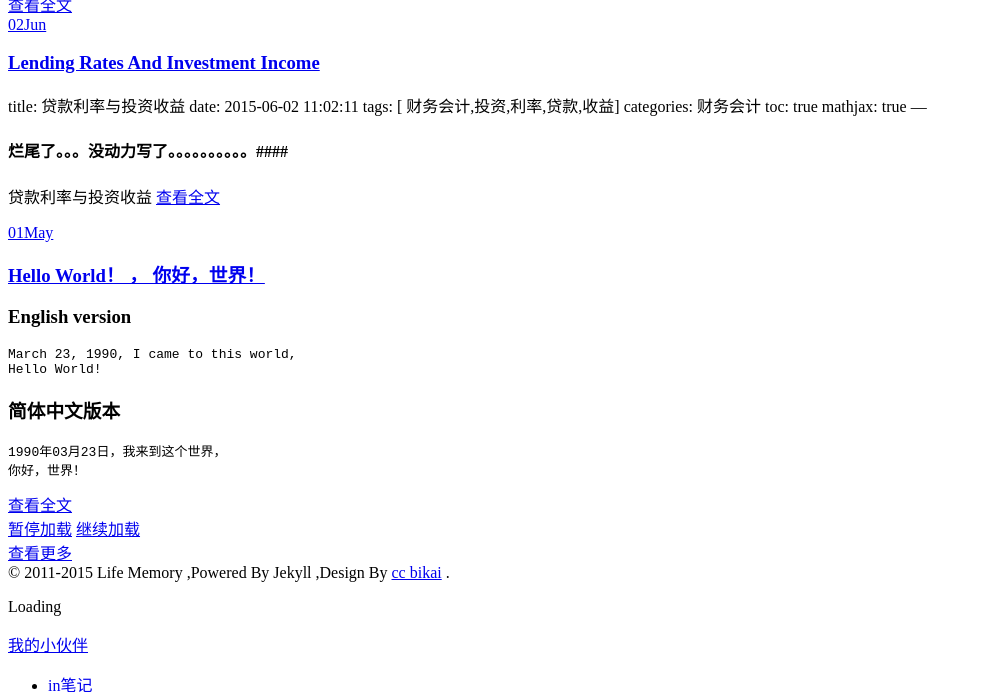
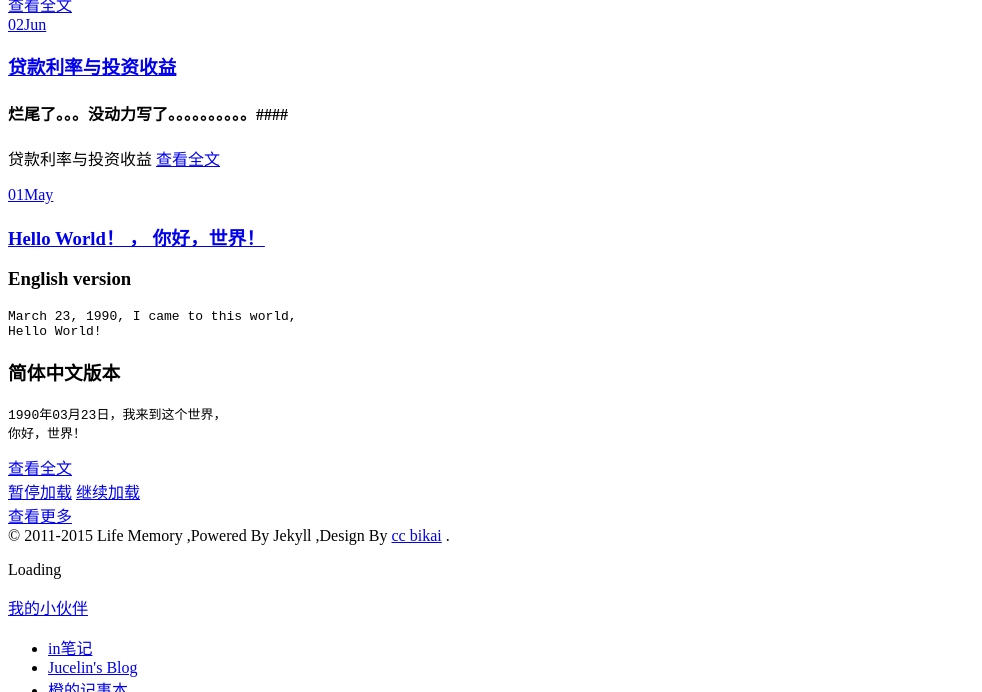
Before and after one commit to gehaowu/life, a Jekyll site: the page built from index.html, in a window 1280 px wide and 900 px high, scrolled down 1849 px, cut to the strip 208-900 px from the top of the window. Shown: the whole strip, without its empty margins (0-982 px from the left). Built offline with Jekyll 4.4.1, drawn with Linux system fonts in a browser that asks for light colours; nearby versions of some CDN libraries; library files that are not in the unit come from our copies; Markdown is read by kramdown in place of the engine named in the settings; the list of posts is cut into pages by our own code; comment, search, counter and statistics services are not loaded.

Commit message:
Update 2015-06-02-lending-rates-and-investment-income.md

```diff
--- a/_posts/2015-06-02-lending-rates-and-investment-income.md
+++ b/_posts/2015-06-02-lending-rates-and-investment-income.md
@@ -1,9 +1,17 @@
+---
+author: Haowu Ge
+comments: true
+date: 2015-06-02  22:02:52 +0800
+layout: post
+slug: nexus-7-two
 title: 贷款利率与投资收益
-date: 2015-06-02 11:02:11
-tags: [ 财务会计,投资,利率,贷款,收益]
-categories:  财务会计
-toc: true
-mathjax: true
+postid: 1605
+categories:
+- 扯淡文章
+tags:
+- 败家
+- 平板
+- 看书
 ---
 
 ####烂尾了。。。没动力写了。。。。。。。。。。####
```
